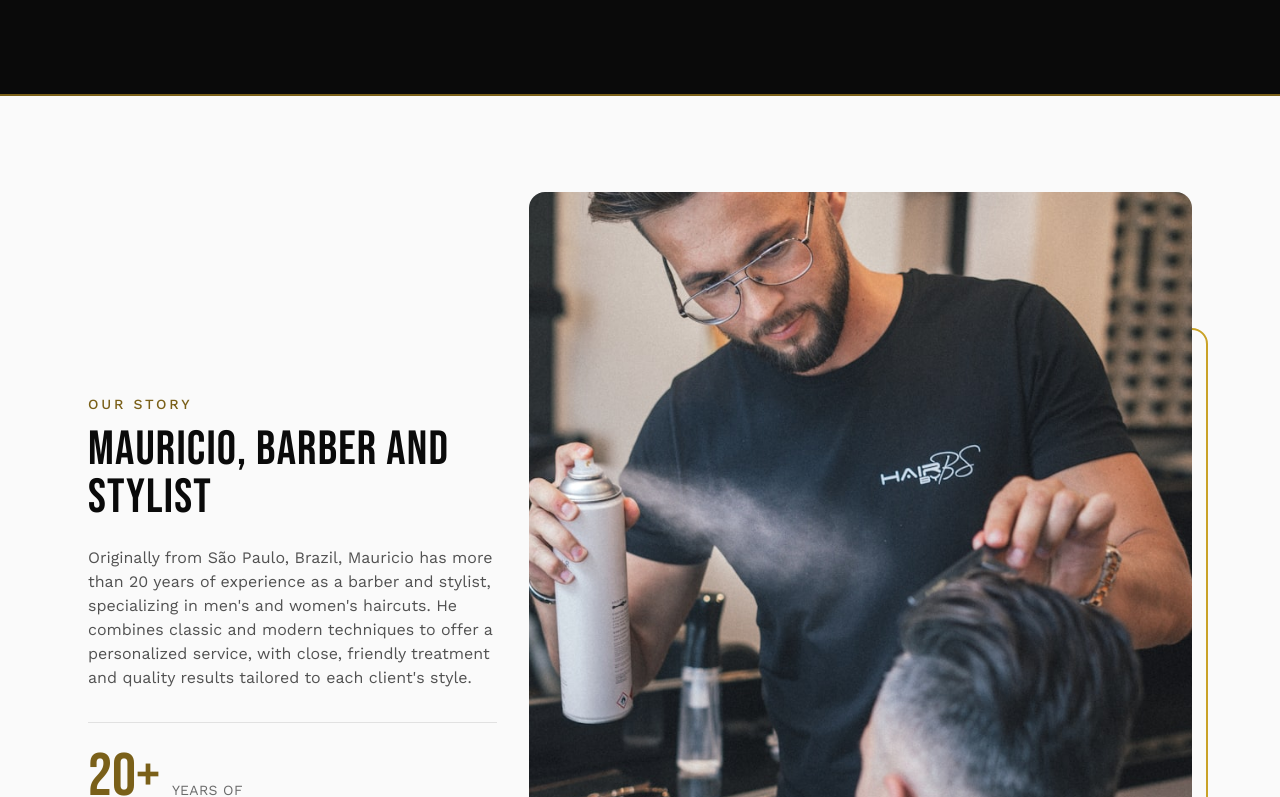
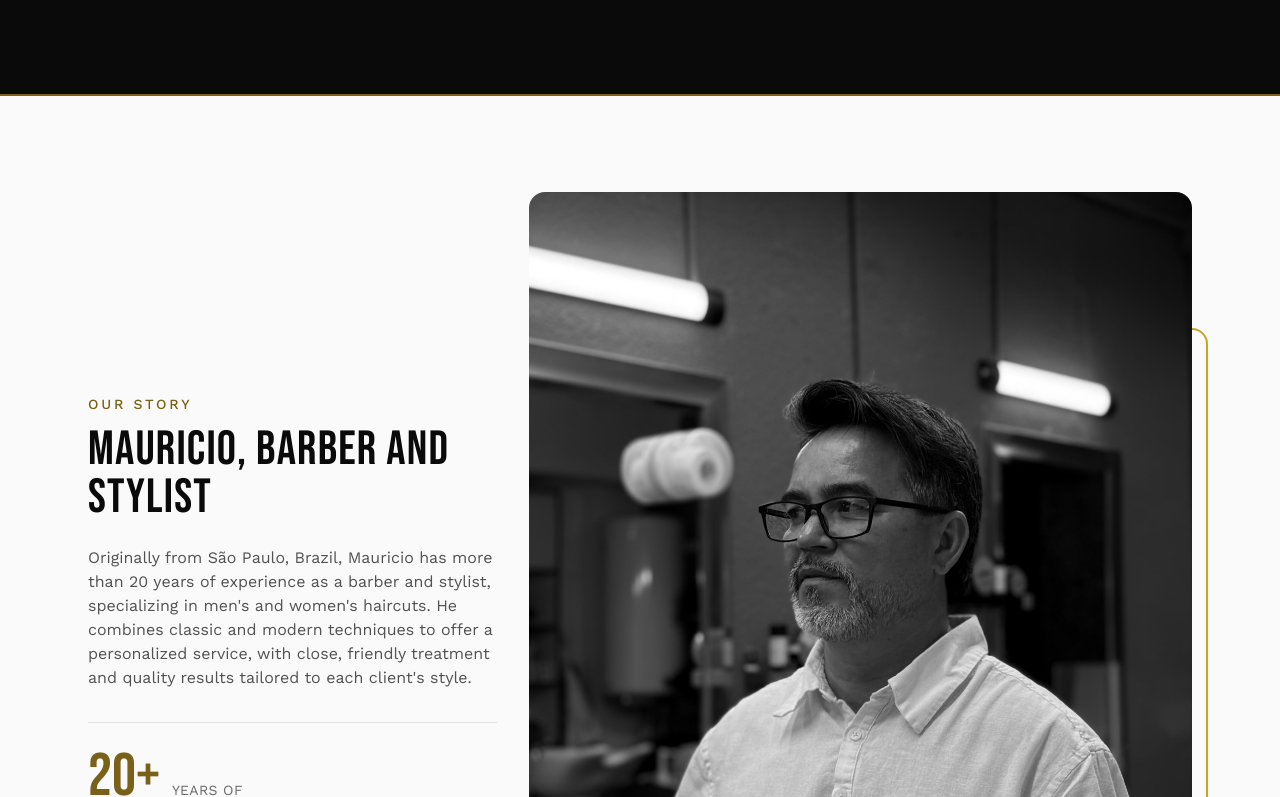
Before and after one commit to Mauribarber1/mauriwebsite, a Next.js app: page /en in a window 1280 px wide. Shown: the part 3063-3860 px from the top of the page. Built offline with nearby package versions, Linux system fonts and the light colour scheme.

Commit message:
feat: swap historia section photo to the client's real photo (image-mauri.jpeg)

```diff
--- a/components/Historia/Historia.tsx
+++ b/components/Historia/Historia.tsx
@@ -36,7 +36,7 @@ export default function Historia({ historia }: HistoriaProps) {
             className="absolute -bottom-4 -right-4 hidden aspect-[4/5] w-full rounded-2xl border-2 border-gold md:block"
           />
           <Reveal delay={0.05} className="relative aspect-[4/5] overflow-hidden rounded-2xl md:-ml-24">
-            <ParallaxImage src="/images/historia.jpg" alt="" sizes="(min-width: 768px) 50vw, 100vw" strength={20} />
+            <ParallaxImage src="/images/image-mauri.jpeg" alt="" sizes="(min-width: 768px) 50vw, 100vw" strength={20} />
           </Reveal>
         </div>
       </div>
```
Also changed, not shown: public/images/image-mauri.jpeg (added).
